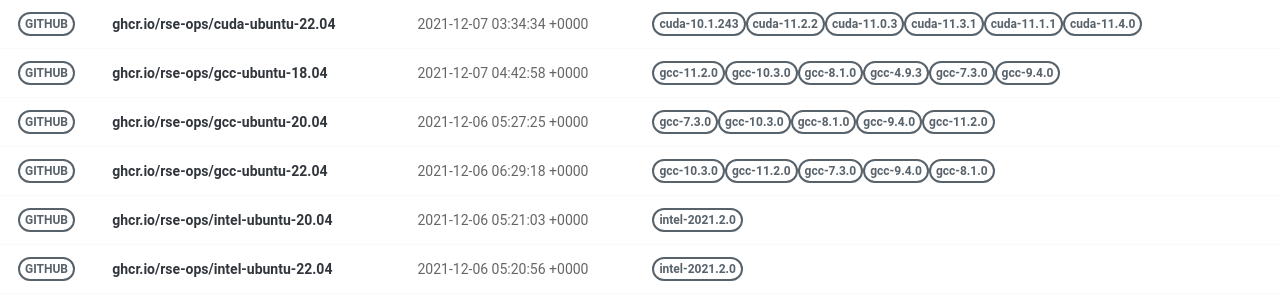
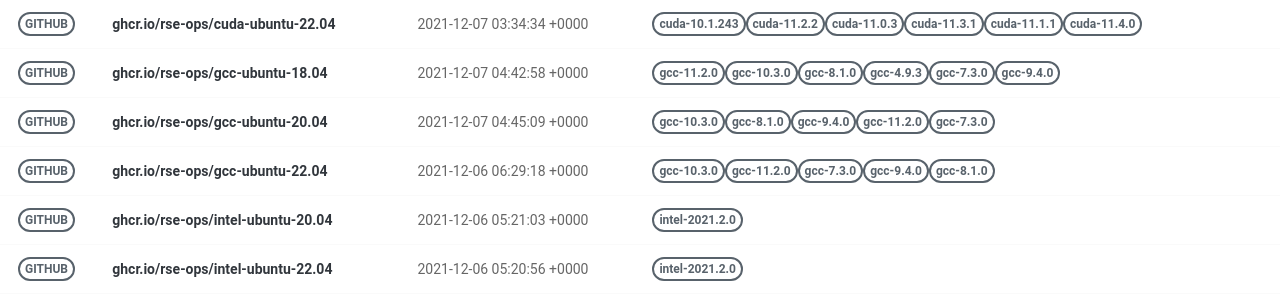
Before and after one commit to rse-ops/docker-images, a Jekyll site: the page built from pages/index.md, in a window 1280 px wide. Shown: the part 326-626 px from the top of the page. Built offline with Jekyll 4.4.1, drawn with Linux system fonts in a browser that asks for light colours; nearby versions of some CDN libraries.

Commit message:
Automated push to update library 2021-12-07

```diff
--- a/_library/ghcr.io-rse-ops-gcc-ubuntu-20.04.md
+++ b/_library/ghcr.io-rse-ops-gcc-ubuntu-20.04.md
@@ -1,14 +1,11 @@
 ---
 layout: container
 name: ghcr.io/rse-ops/gcc-ubuntu-20.04
-updated_at: 2021-12-06 05:27:25.844618
+updated_at: 2021-12-07 04:45:09.501879
 
 
 container_url: https://github.com/orgs/rse-ops/packages/container/package/gcc-ubuntu-20.04
 versions:
- - tag: gcc-7.3.0
-   dockerfile: https://github.com/rse-ops/docker-images/blob/main/ubuntu/gcc/Dockerfile
-   manifest: https://crane.ggcr.dev/manifest/ghcr.io/rse-ops/gcc-ubuntu-20.04:gcc-7.3.0
  - tag: gcc-10.3.0
    dockerfile: https://github.com/rse-ops/docker-images/blob/main/ubuntu/gcc/Dockerfile
    manifest: https://crane.ggcr.dev/manifest/ghcr.io/rse-ops/gcc-ubuntu-20.04:gcc-10.3.0
```
Also changed, not shown: other parts of _library/ghcr.io-rse-ops-gcc-ubuntu-20.04.md (+3 -0 lines).
